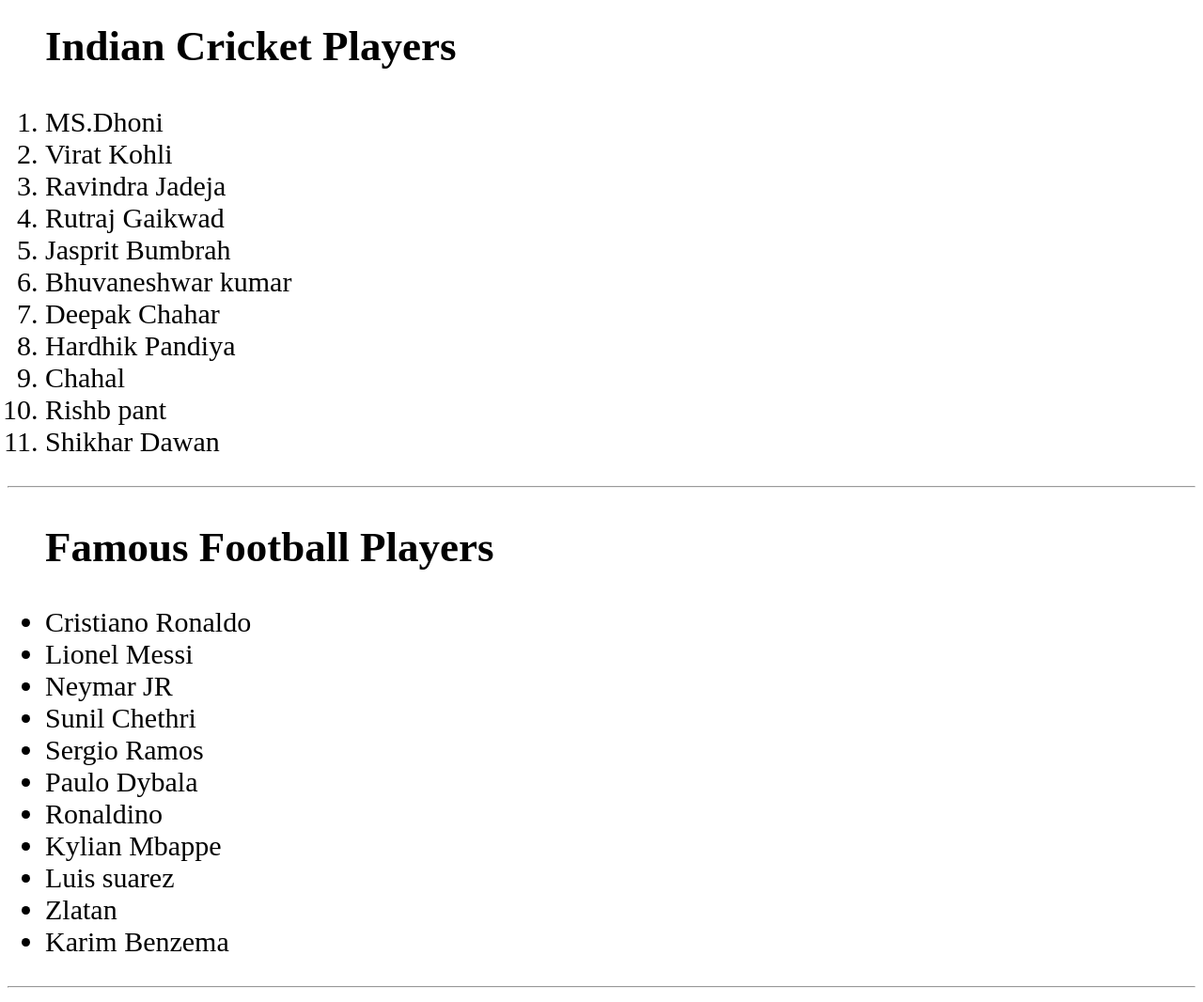
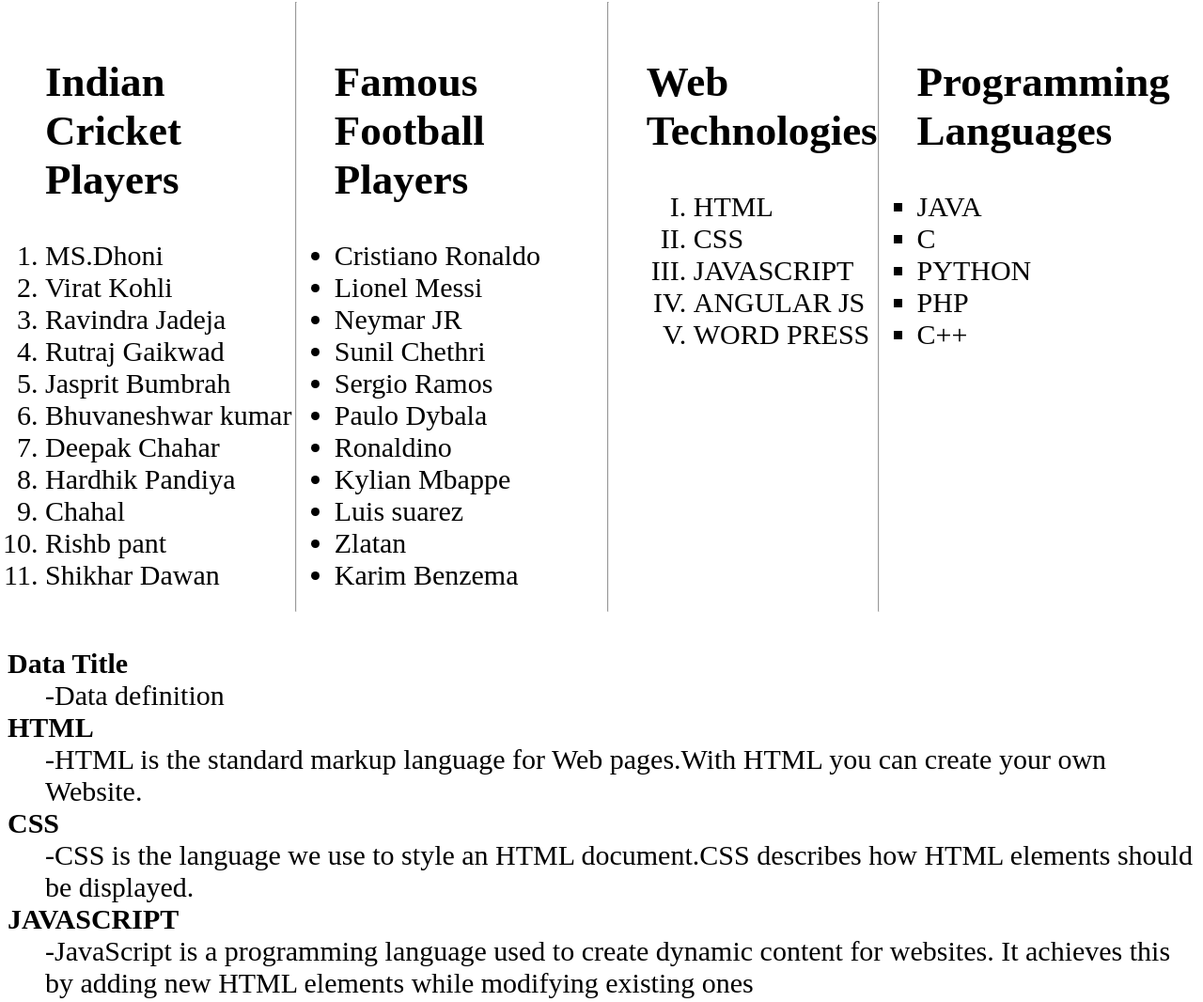
Before and after one commit to DharshanD44/HTML_BASICS, a plain HTML site: page lists.html in a window 1280 px wide. Shown: the part 14-1080 px from the top of the page at 94% size. Drawn offline with Linux system fonts and the light colour scheme.

Commit message:
Update and rename Lists.html to lists.html

```diff
--- a/Lists.html
+++ b/lists.html
@@ -4,7 +4,20 @@
 	<meta charset="utf-8">
 	<meta name="viewport" content="width=device-width, initial-scale=1">
 	<title>Lists</title>
-	<link rel="stylesheet" type="text/css" href="Styles.css">
+	<style type="text/css">
+		.lis
+		{
+			display: flex;
+		}
+		.li1
+		{
+			align-self: stretch;
+		}
+		#lirm
+		{
+			margin-left: 50px;
+		}
+	</style>
 </head>
 <body>
 	<div class="lis">
@@ -46,14 +59,17 @@
 	<!--Ordered list with style=Roman(I,II,III,IV)...etc-->
 	<ol type="I" style="font-size:30px">
 		<h2>Web Technologies</h2>
+		<div id="lirm">
 		<li>HTML</li>
 		<li>CSS</li>
 		<li>JAVASCRIPT</li>
 		<li>ANGULAR JS</li>
 		<li>WORD PRESS</li>
+		</div>
 	</ol>
 	<hr>
 
+	<!--Unordered list with style=Square-->
 	<ul type="square" style="font-size:30px">
 		<h2>Programming Languages</h2>
 		<li>JAVA</li>
@@ -63,6 +79,16 @@
 		<li>C++</li>
 	</ul>
 	</div>
+	<dl style="font-size:30px">
+		<b><dt>Data Title</dt></b>
+		<dd>-Data definition</dd>
+		<b><dt>HTML</dt></b>
+		<dd>-HTML is the standard markup language for Web pages.With HTML you can create your own Website.</dd>
+		<b><dt>CSS</dt></b>
+		<dd>-CSS is the language we use to style an HTML document.CSS describes how HTML elements should be displayed.</dd>
+		<b><dt>JAVASCRIPT</dt></b>
+		<dd>-JavaScript is a programming language used to create dynamic content for websites. It achieves this by adding new HTML elements while modifying existing ones</dd>
+	</dl>
 
 </body>
 </html>
```
